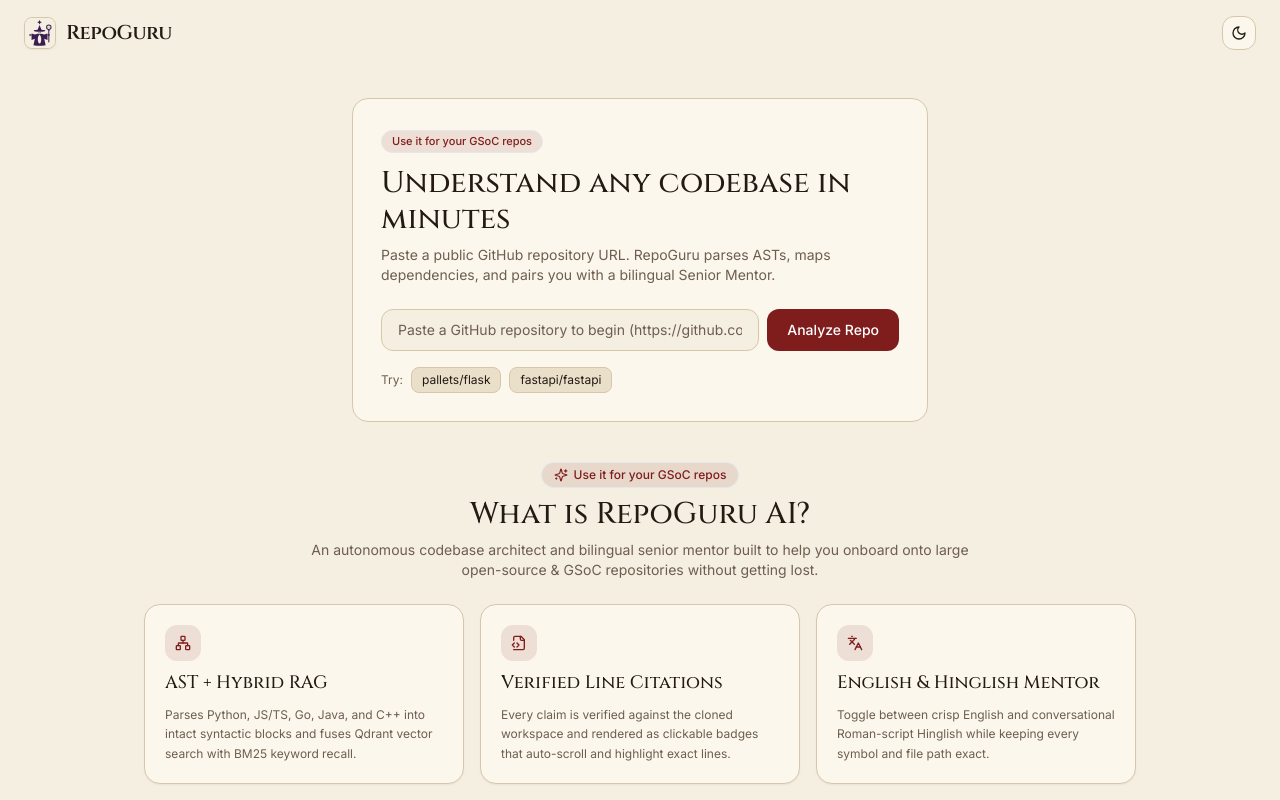
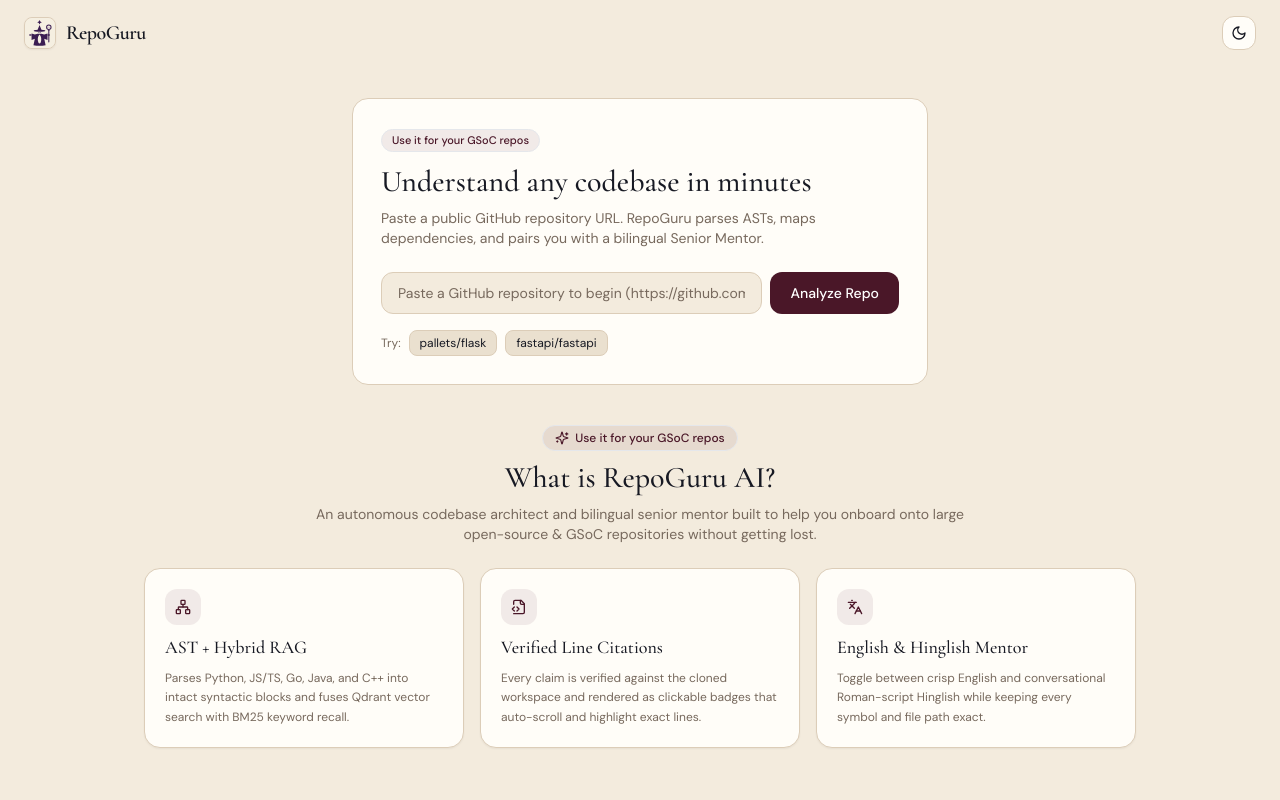
Before and after one commit to Nishat30/Repo-Guru, a React (Vite) app in the folder frontend/: page / in a window 1280 px wide. Shown: the top 800 px of the page. Built offline with nearby package versions, Linux system fonts and the light colour scheme.

Commit message:
build(frontend): add gsap dependency and dark academia design tokens

```diff
--- a/frontend/index.html
+++ b/frontend/index.html
@@ -8,7 +8,7 @@
     <link rel="preconnect" href="https://fonts.googleapis.com" />
     <link rel="preconnect" href="https://fonts.gstatic.com" crossorigin />
     <link
-      href="https://fonts.googleapis.com/css2?family=Cinzel:wght@500;600;700&family=Inter:wght@400;500;600&family=JetBrains+Mono:wght@400;500&family=Newsreader:opsz,wght@6..72,500;6..72,600&display=swap"
+      href="https://fonts.googleapis.com/css2?family=Cormorant+Garamond:ital,wght@0,500;0,600;0,700;1,500;1,600&family=DM+Sans:ital,opsz,wght@0,9..40,400;0,9..40,500;0,9..40,600;1,9..40,400&family=JetBrains+Mono:wght@400;500&display=swap"
       rel="stylesheet"
     />
   </head>
--- a/frontend/package.json
+++ b/frontend/package.json
@@ -9,6 +9,7 @@
     "preview": "vite preview"
   },
   "dependencies": {
+    "gsap": "^3.15.1",
     "lucide-react": "^0.460.0",
     "prismjs": "^1.29.0",
     "react": "^18.3.1",
--- a/frontend/src/index.css
+++ b/frontend/src/index.css
@@ -4,39 +4,49 @@
 
 :root,
 [data-theme="light"] {
-  --bg: #f5efe1;
-  --surface: #fbf7ed;
-  --surface-alt: #eae0ca;
-  --border: #d6c7aa;
-  --text: #231a14;
-  --text-muted: #6e5e4f;
-  --accent: #7f1d1d;
-  --accent-hover: #651515;
-  --accent-soft: rgba(127, 29, 29, 0.11);
-  --highlight-bg: rgba(212, 160, 57, 0.24);
-  --highlight-border: #c99a2e;
-  --code-bg: #f9f4e8;
-  --shadow-soft: 0 4px 22px rgba(35, 26, 20, 0.08);
+  --bg: #f3ebdd;
+  --surface: #fffdf8;
+  --surface-alt: #eae0cf;
+  --border: #dccdb8;
+  --text: #171923;
+  --text-muted: #77695d;
+  --accent: #4a1728;
+  --accent-hover: #38101e;
+  --accent-soft: rgba(74, 23, 40, 0.08);
+  --gold: #c49a52;
+  --forest: #182b24;
+  --bronze: #8b7355;
+  --highlight-bg: rgba(196, 154, 82, 0.22);
+  --highlight-border: #c49a52;
+  --code-bg: #faf5ea;
+  --shadow-soft: 0 12px 36px rgba(23, 25, 35, 0.07);
 }
 
 [data-theme="dark"] {
-  --bg: #13111c;
-  --surface: #1c1929;
-  --surface-alt: #262137;
-  --border: #393152;
-  --text: #efe6d2;
-  --text-muted: #a89b87;
-  --accent: #d4a039;
-  --accent-hover: #e2b24e;
-  --accent-soft: rgba(212, 160, 57, 0.16);
-  --highlight-bg: rgba(212, 160, 57, 0.22);
-  --highlight-border: #e2b24e;
-  --code-bg: #171422;
-  --shadow-soft: 0 6px 26px rgba(0, 0, 0, 0.45);
+  --bg: #171923;
+  --surface: #1e1c24;
+  --surface-alt: #28242d;
+  --border: #3a323d;
+  --text: #f3ebdd;
+  --text-muted: #b6a998;
+  --accent: #c49a52;
+  --accent-hover: #d4ac65;
+  --accent-soft: rgba(196, 154, 82, 0.14);
+  --gold: #c49a52;
+  --forest: #182b24;
+  --bronze: #8b7355;
+  --highlight-bg: rgba(196, 154, 82, 0.2);
+  --highlight-border: #c49a52;
+  --code-bg: #151720;
+  --shadow-soft: 0 14px 40px rgba(0, 0, 0, 0.42);
 }
 
 * {
   box-sizing: border-box;
+}
+
+html {
+  scroll-behavior: smooth;
 }
 
 html,
@@ -46,8 +56,51 @@ body,
   margin: 0;
   background-color: var(--bg);
   color: var(--text);
-  font-family: "Inter", system-ui, -apple-system, sans-serif;
+  font-family: "DM Sans", system-ui, -apple-system, sans-serif;
   -webkit-font-smoothing: antialiased;
+}
+
+/* Subtle aged-paper grain & atmospheric candlelight */
+.library-atmosphere {
+  background-image:
+    radial-gradient(ellipse 75% 50% at 50% 0%, rgba(196, 154, 82, 0.16), transparent 70%),
+    radial-gradient(ellipse 55% 40% at 50% 22%, rgba(74, 23, 40, 0.06), transparent 72%);
+}
+
+[data-theme="dark"] .library-atmosphere {
+  background-image:
+    radial-gradient(ellipse 75% 50% at 50% 0%, rgba(196, 154, 82, 0.12), transparent 70%),
+    radial-gradient(ellipse 60% 45% at 50% 24%, rgba(24, 43, 36, 0.35), transparent 75%);
+}
+
+.paper-grain {
+  background-image: radial-gradient(rgba(139, 115, 85, 0.07) 1px, transparent 0);
+  background-size: 22px 22px;
+}
+
+@keyframes dustFloat {
+  0%,
+  100% {
+    transform: translateY(0px) translateX(0px);
+    opacity: 0.25;
+  }
+  50% {
+    transform: translateY(-14px) translateX(6px);
+    opacity: 0.65;
+  }
+}
+
+.dust-particle {
+  animation: dustFloat 7s ease-in-out infinite;
+}
+
+@media (prefers-reduced-motion: reduce) {
+  html {
+    scroll-behavior: auto;
+  }
+  .dust-particle {
+    animation: none;
+  }
 }
 
 /* Custom calm scrollbar */
--- a/frontend/tailwind.config.js
+++ b/frontend/tailwind.config.js
@@ -5,8 +5,8 @@ export default {
   theme: {
     extend: {
       fontFamily: {
-        serif: ['"Cinzel"', '"Newsreader"', "Georgia", "serif"],
-        sans: ['"Inter"', "system-ui", "-apple-system", "sans-serif"],
+        serif: ['"Cormorant Garamond"', "Georgia", "serif"],
+        sans: ['"DM Sans"', "system-ui", "-apple-system", "sans-serif"],
         mono: ['"JetBrains Mono"', "ui-monospace", "SFMono-Regular", "monospace"],
       },
       colors: {
@@ -19,6 +19,9 @@ export default {
         accent: "var(--accent)",
         "accent-hover": "var(--accent-hover)",
         "accent-soft": "var(--accent-soft)",
+        gold: "var(--gold)",
+        forest: "var(--forest)",
+        bronze: "var(--bronze)",
       },
     },
   },
```
Also changed, not shown: 1 other file (tests, documents, lock files or other folders).
